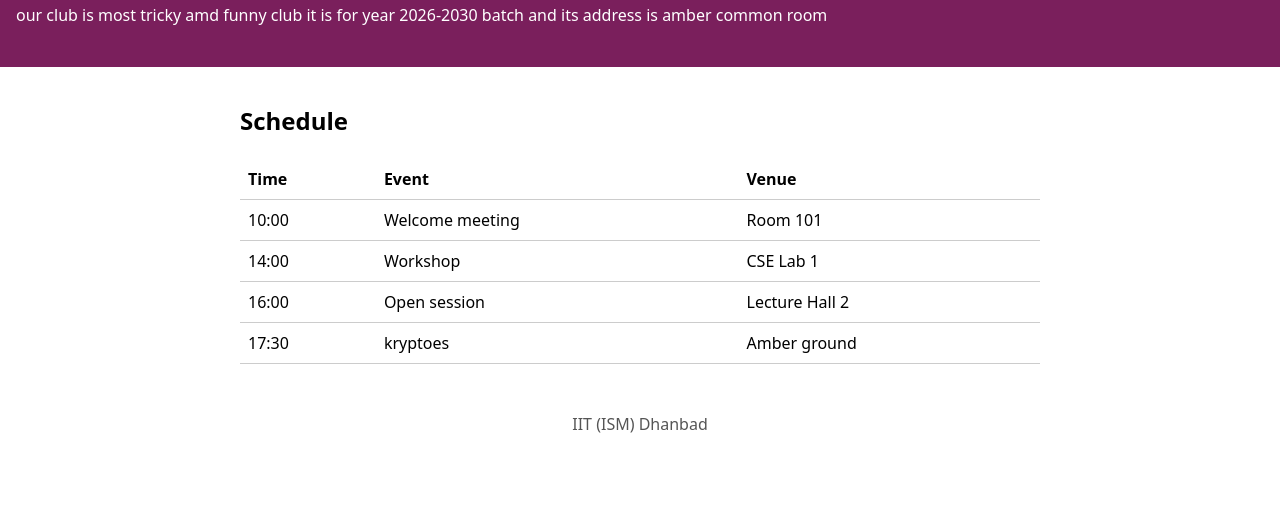
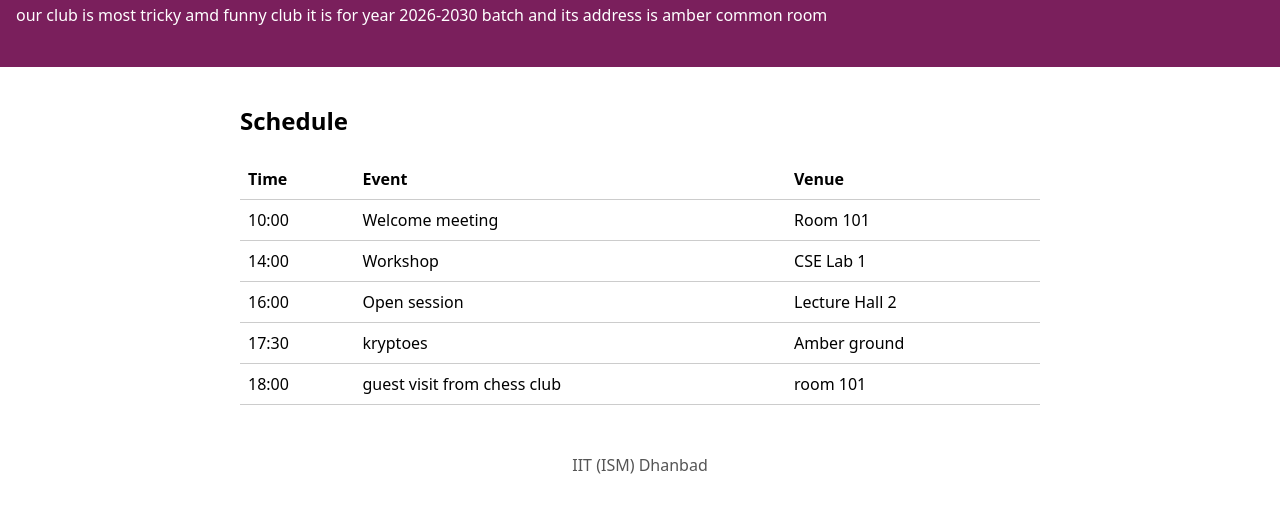
Before and after one commit to PrudhviSanthosh/club-page, a plain HTML site: page index.html in a window 1280 px wide. Shown: the part 112-624 px from the top of the page. Drawn offline with Linux system fonts and the light colour scheme.

Commit message:
Add guest visit from chess club

```diff
--- a/index.html
+++ b/index.html
@@ -23,7 +23,8 @@
           <tr><td>14:00</td><td>Workshop</td><td>CSE Lab 1</td></tr>
           <tr><td>16:00</td><td>Open session</td><td>Lecture Hall 2</td></tr>
 	  <tr><td>17:30</td><td>kryptoes</td><td>Amber ground</td></tr>
-        </tbody>
+          <tr><td>18:00</td><td>guest visit from chess club</td><td>room 101</td>
+	</tbody>
       </table>
     </section>
   </main>
```
